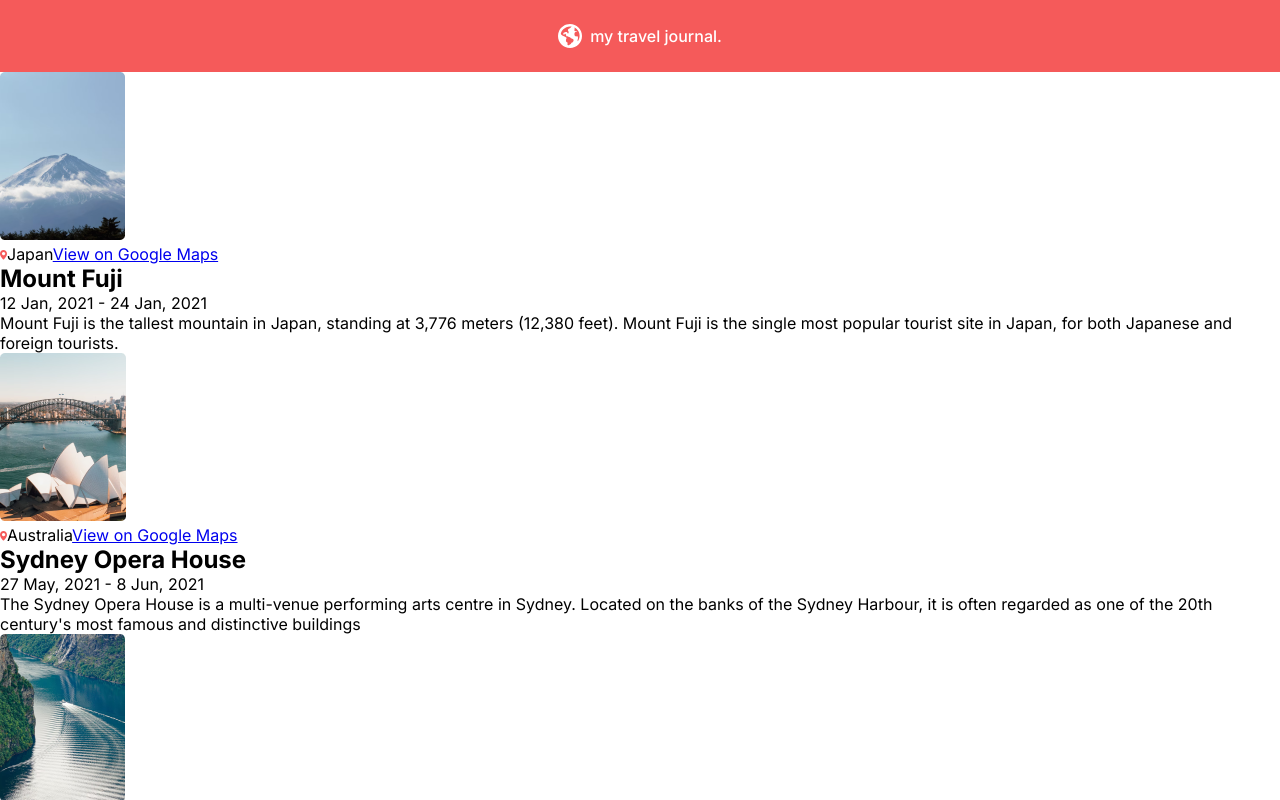
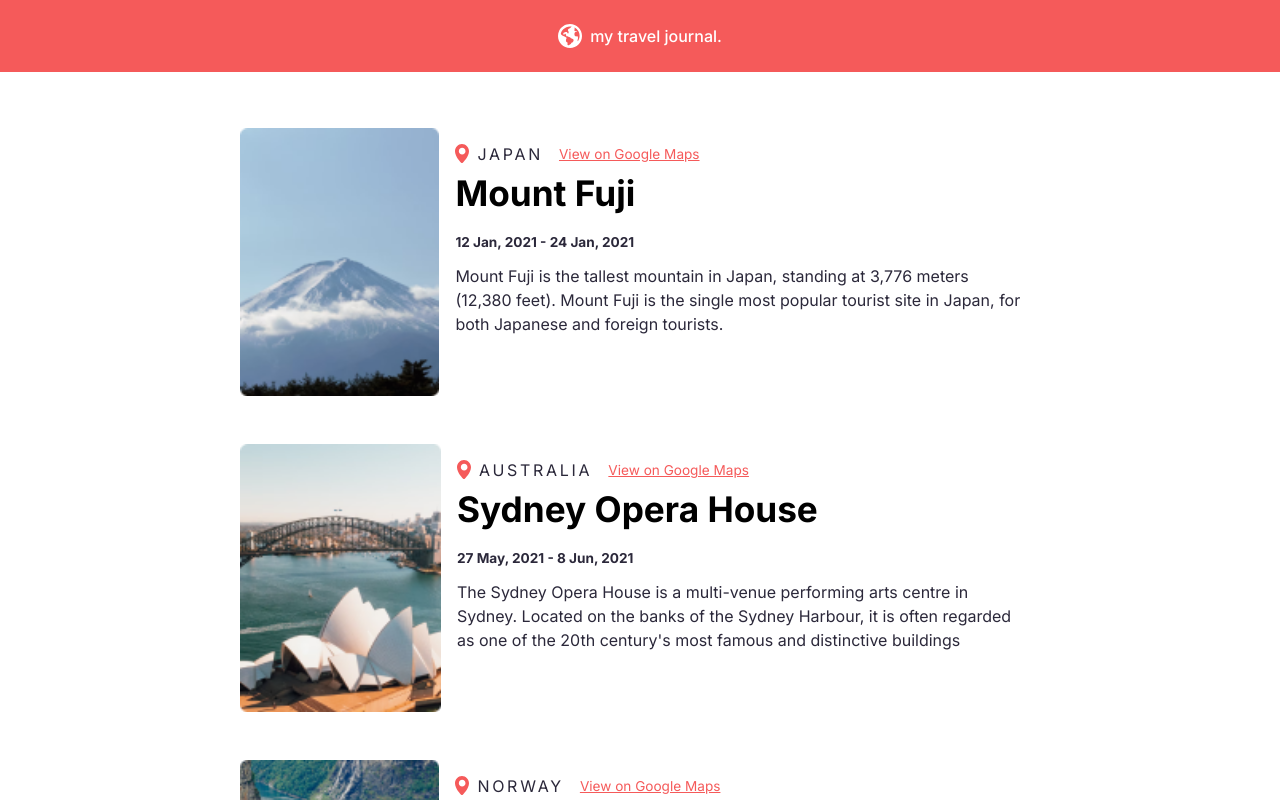
Before and after one commit to PauloMBorges/scrimba-react-travel-journal, a React (Vite) app: page / in a window 1280 px wide. Shown: the top 800 px of the page. Built offline with nearby package versions, Linux system fonts and the light colour scheme.

Commit message:
Style Cards

```diff
--- a/src/assets/icons.jsx
+++ b/src/assets/icons.jsx
@@ -20,8 +20,8 @@
 const PositionIcon = () => {
     return (
         <svg
-            width='7'
-            height='10'
+            width='14'
+            height='20'
             viewBox='0 0 7 10'
             fill='none'
             xmlns='http://www.w3.org/2000/svg'
--- a/src/components/Card.jsx
+++ b/src/components/Card.jsx
@@ -5,12 +5,12 @@
   return (
     <>
       <div className="card">
-        <img src={images[props.card.imageUrl]} alt={props.card.imageAlt} />
+        <img className="card-image" src={images[props.card.imageUrl]} alt={props.card.imageAlt} />
         <div className="card-info">
-          <div className="card-location">
+          <div className="card-location-container">
             <PositionIcon />
-            <span>{props.card.location}</span>
-            <a href={props.card.googleMapsUrl}>View on Google Maps</a>
+            <span className="card-location">{props.card.location}</span>
+            <a className="card-hyperlink" href={props.card.googleMapsUrl}>View on Google Maps</a>
           </div>
           <h1 className="card-title">{props.card.title}</h1>
           <div className="card-date">
--- a/src/index.css
+++ b/src/index.css
@@ -8,6 +8,9 @@
 
 body {
   font-family: "Inter", sans-serif;
+  min-height: 100vh;
+  width: 100%;
+  font-size: 16px;
 }
 
 header {
@@ -25,5 +28,77 @@
 .header--title {
   color: white;
   font-weight: 500;
-  font-size: 1rem;
+  font-size: 1em;
 }
+
+.cards-container {
+  padding: 3.5rem 3rem;
+  display: flex;
+  flex-direction: column;
+  align-items: center;
+}
+
+.card {
+  display: flex;
+  margin-bottom: 3rem;
+  max-width: 800px;
+}
+
+.card-image {
+  min-height: 268px;
+  width: auto;
+}
+
+.card-info {
+  padding: 1em;
+}
+
+.card-location {
+  text-transform: uppercase;
+  font-size: 1em;
+  letter-spacing: 0.17em;
+  color: #2B283A;
+  margin-right: .5em;
+}
+
+.card-location-container {
+  display: flex;
+  align-items: center;
+  gap: .5em;
+}
+
+.card-hyperlink {
+  font-size: .85em;
+  color: #F55A5A;
+}
+
+.card-title {
+  font-size: 2.2em;
+  margin-top: .5rem;
+}
+
+.card-date {
+  font-size: .85em;
+  font-weight: 700;
+  color: #2B283A;
+  margin-top: 1.5em;
+  margin-bottom: 1em;
+
+}
+
+.card-description {
+  font-size: 1em;
+  color: #2B283A;
+  line-height: 1.5;
+}
+
+@media screen and (max-width: 700px) {
+  body {
+    font-size: 13px;
+  }
+
+  .card-image {
+    min-height: 168px;
+    min-width: 150px;
+  }
+}
```
